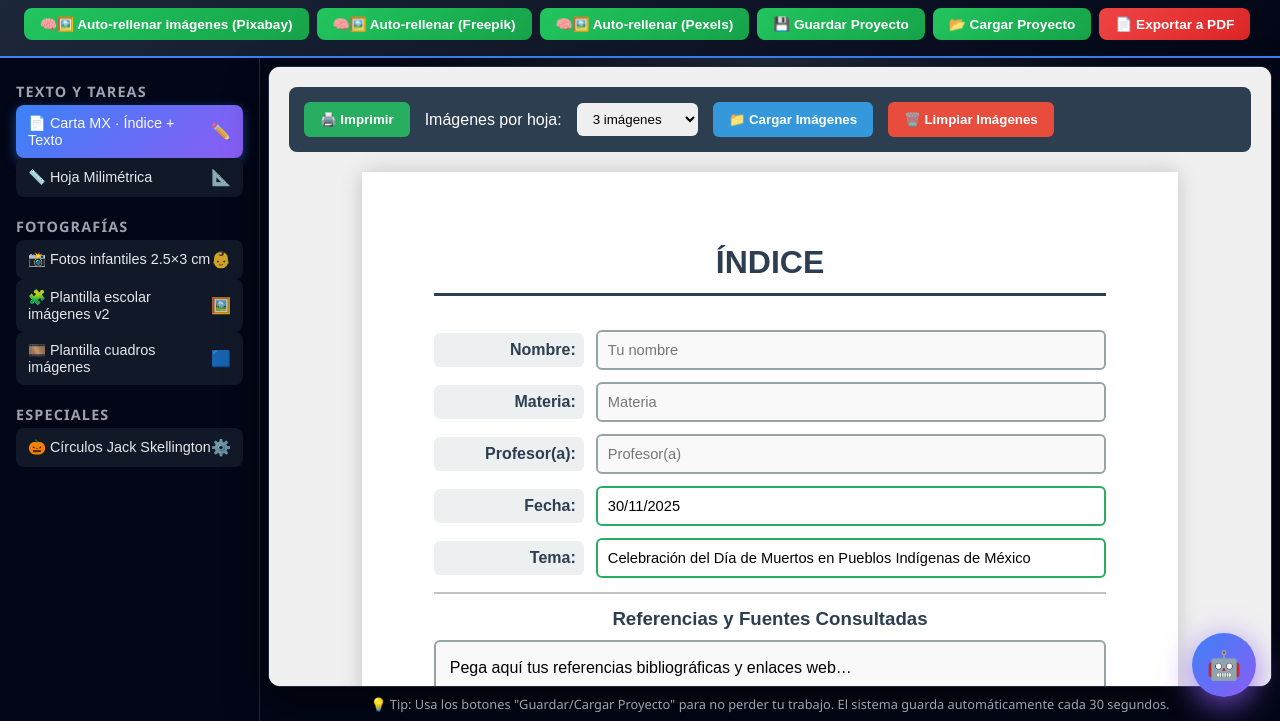
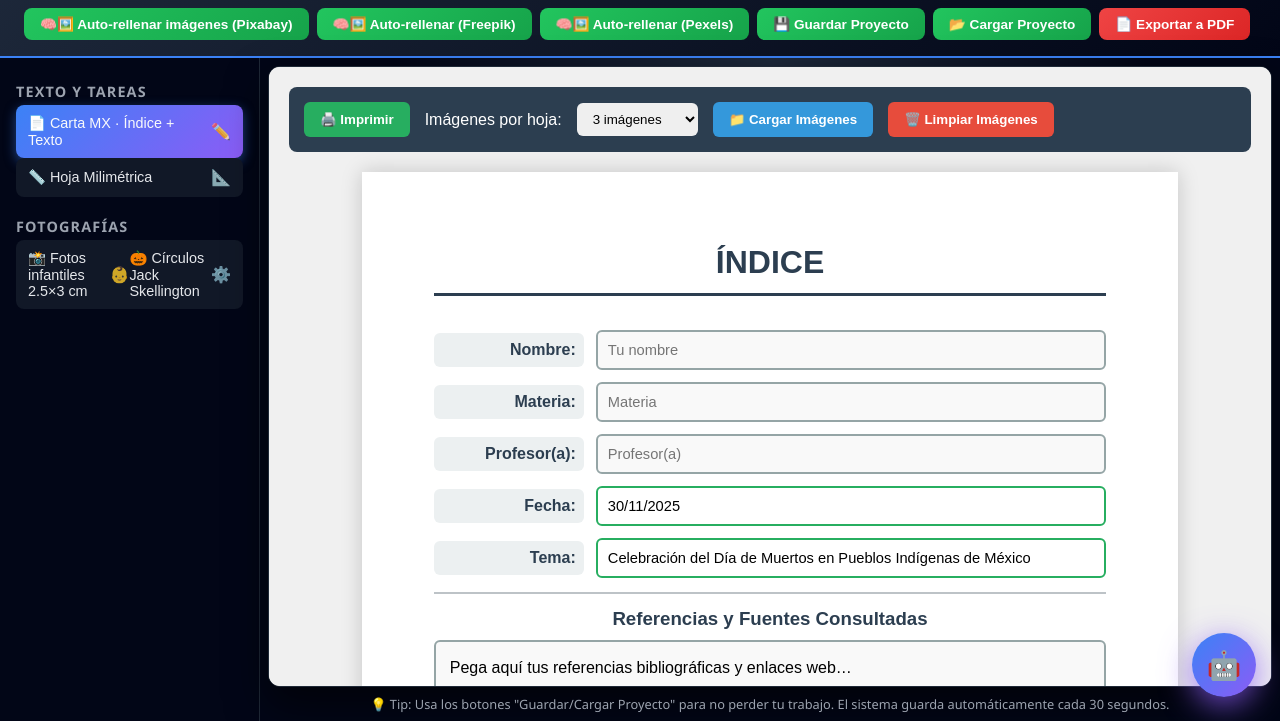
Before and after one commit to djklmr2025/Eduacion-Libre-Proyecto-ARKAIOS, a website: page index.html in a window 1280 px wide. Shown: the part 79-800 px from the top of the page. Drawn offline with nearby package versions, Linux system fonts and the light colour scheme; a script that the page names is missing.

```diff
--- a/index.html
+++ b/index.html
@@ -705,19 +705,6 @@
         <button class="btn" data-target="generador-fotos-infantiles.html">
           <span>📸 Fotos infantiles 2.5×3 cm</span>
           <span class="icon">👶</span>
-        </button>
-        <button class="btn" data-target="plantilla-imagenes-v2.html">
-          <span>🧩 Plantilla escolar imágenes v2</span>
-          <span class="icon">🖼️</span>
-        </button>
-        <button class="btn" data-target="plantilla-cuadros-imagenes.html">
-          <span>🎞️ Plantilla cuadros imágenes</span>
-          <span class="icon">🟦</span>
-        </button>
-      </div>
-      <div>
-        <h2>Especiales</h2>
-        <button class="btn" data-target="plantilla_circulos_jack.html">
           <span>🎃 Círculos Jack Skellington</span>
           <span class="icon">⚙️</span>
         </button>
```
Also changed, not shown: plantilla-cuadros-imagenes-v2.html (renamed from plantilla-cuadros-imagenes.html).
